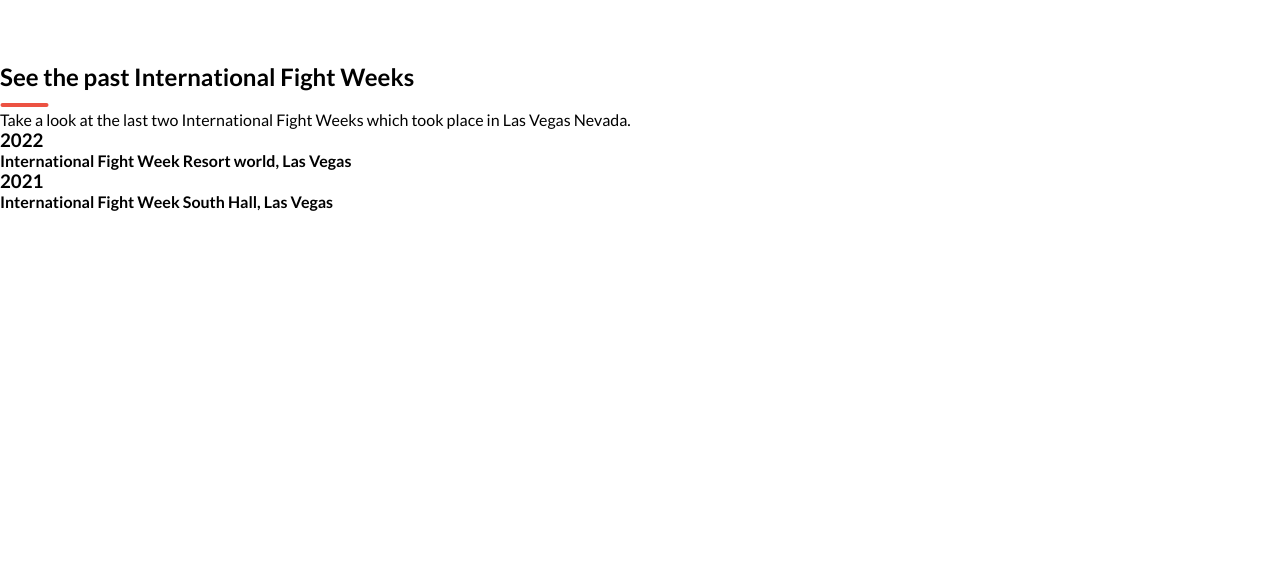
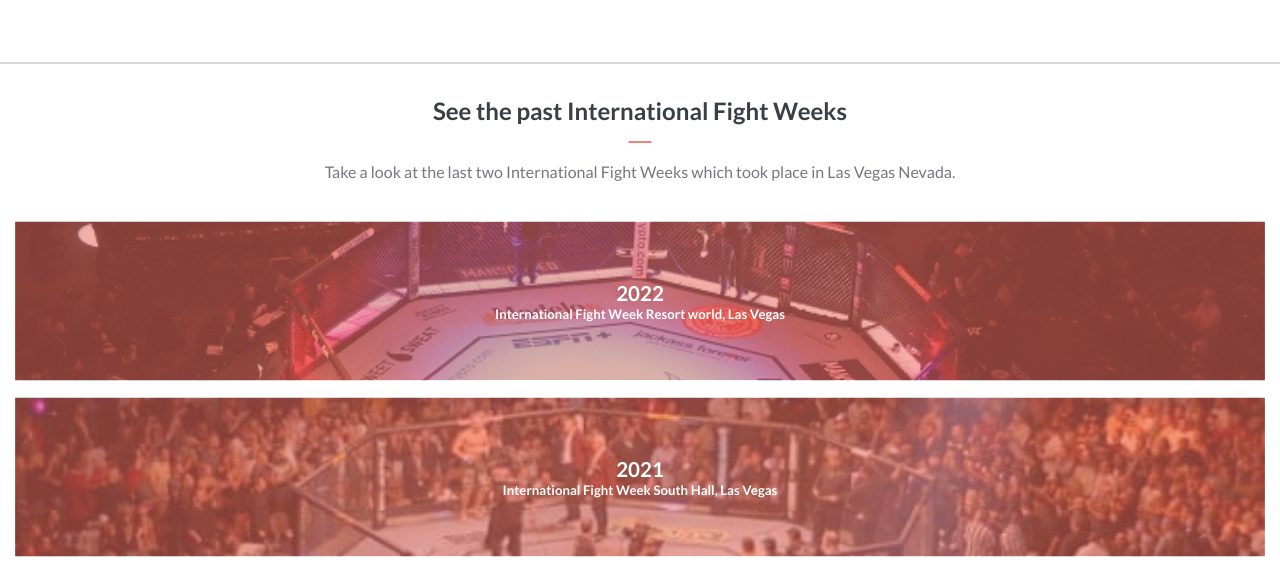
Before and after one commit to francis450/CapStoneProject, a website: page about.html in a window 1280 px wide. Shown: the part 1665-2246 px from the top of the page. Before the commit the page ends 1876 px from the top, so only its background shows below. Drawn offline with Linux system fonts and the light colour scheme; a web font is replaced by a local one.

Commit message:
Style abouts' past events section

```diff
--- a/styles.css
+++ b/styles.css
@@ -556,6 +556,83 @@
   padding: 1rem;
   margin-bottom: 4rem;
 }
+.pastEvent {
+  border-top: 2px solid var(--color-lightgrey);
+  background-color: var(--color-white);
+  opacity: 0.9;
+  filter: grayscale(1px);
+  background-position: center;
+  background-repeat: no-repeat;
+  background-size: cover;
+  background-attachment: fixed;
+  height: 100%;
+  color: var(--color-black);
+  display: flex;
+  flex-direction: column;
+  align-content: center;
+  text-align: center;
+}
+
+.pastEvent .indicator {
+  width: 1.5rem;
+  margin-bottom: 1rem;
+  margin-top: 1rem;
+  margin-left: auto;
+  margin-right: auto;
+  opacity: 0.8;
+}
+
+.pastEvent h2 {
+  margin-top: 2rem;
+  padding: 0 4rem;
+  font-size: 1.5rem;
+}
+
+.pastEvent p {
+  color: var(--color-black);
+  padding: 0 3rem;
+  opacity: 0.7;
+  margin-bottom: 3rem;
+}
+
+.pastEvent ul {
+  list-style-type: none;
+}
+
+.pastEvent li {
+  height: 9rem;
+  display: flex;
+  flex-direction: column;
+  justify-content: center;
+  align-items: center;
+  text-align: center;
+  color: var(--color-white);
+  margin-left: 4.5rem;
+  margin-right: 4.5rem;
+  margin-bottom: 2rem;
+  transform: scale(1.1);
+}
+
+.pastEvent h4 {
+  font-size: 0.75rem;
+}
+
+.event01 {
+  background-image: url(img/fightweek22.jpg);
+  background-position: center;
+  background-repeat: no-repeat;
+  background-size: cover;
+  box-shadow: inset -100vw -100vh #ec534280;
+}
+
+.event02 {
+  background-image: url(img/fightweek21.jpg);
+  background-position: center;
+  background-repeat: no-repeat;
+  background-size: cover;
+  box-shadow: inset -100vw -100vh #ec534280;
+}
+
 
 @media (min-width: 768px) {
   .logoHistory h2 {
```
